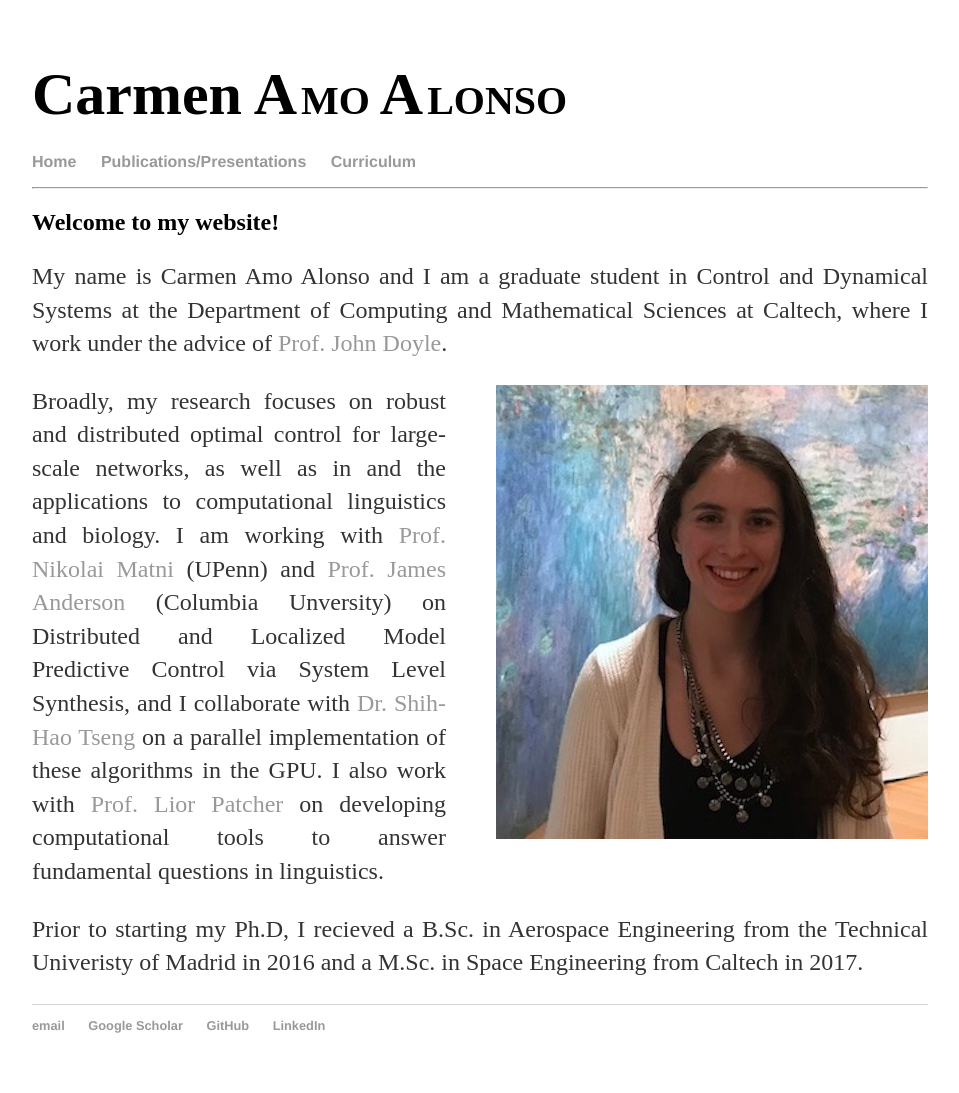
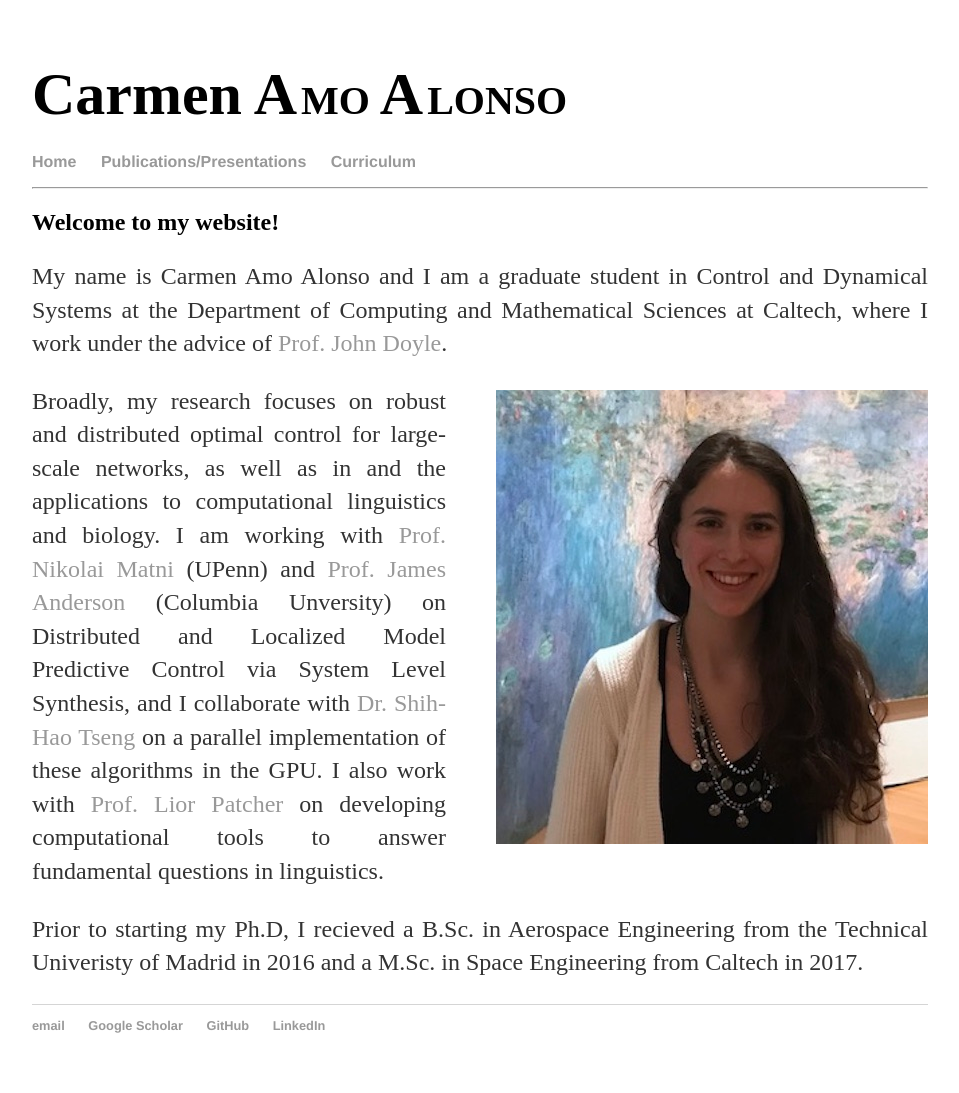
Before and after one commit to camoalon/camoalon.github.io, a Jekyll site: the page built from index.md, in a window 1280 px wide. Shown: the whole page, without its empty margins (160-1119 px from the left). Built offline with Jekyll 4.4.1, drawn with Linux system fonts in a browser that asks for light colours.

Commit message:
Align picture

```diff
--- a/index.md
+++ b/index.md
@@ -7,7 +7,7 @@ title: Carmen Amo Alonso
 <p style='text-align: justify;'>  My name is Carmen Amo Alonso and I am a graduate student in Control and Dynamical Systems at the Department of Computing and Mathematical Sciences at Caltech, where I work under the advice of <a href="http://www.cds.caltech.edu/~doyle/wiki/index.php?title=Main_Page">Prof. John Doyle</a>.
 </p>
 
-<img align="right" src="photo.jpeg" img style="float: right; padding-left: 50px;">
+<img align="right" src="photo.jpeg" img style="float: right; padding-left: 50px;padding-top: 5px">
 
 <p style='text-align: justify;'>
 Broadly, my research focuses on robust and distributed optimal control for large-scale networks, as well as in and the applications to computational linguistics and biology. I am working with <a href="https://nikolaimatni.github.io/index.html">Prof. Nikolai Matni</a>  (UPenn) and <a href="http://www.columbia.edu/~ja3451/">Prof. James Anderson</a> (Columbia Unversity) on Distributed and Localized Model Predictive Control via System Level Synthesis, and I collaborate with <a href="https://shih-hao-tseng.github.io/website/index.html">Dr. Shih-Hao Tseng</a>  on a parallel implementation of these algorithms in the GPU. I also work with <a href="https://pachterlab.github.io">Prof. Lior Patcher</a> on developing computational tools to answer fundamental questions in linguistics.
```
